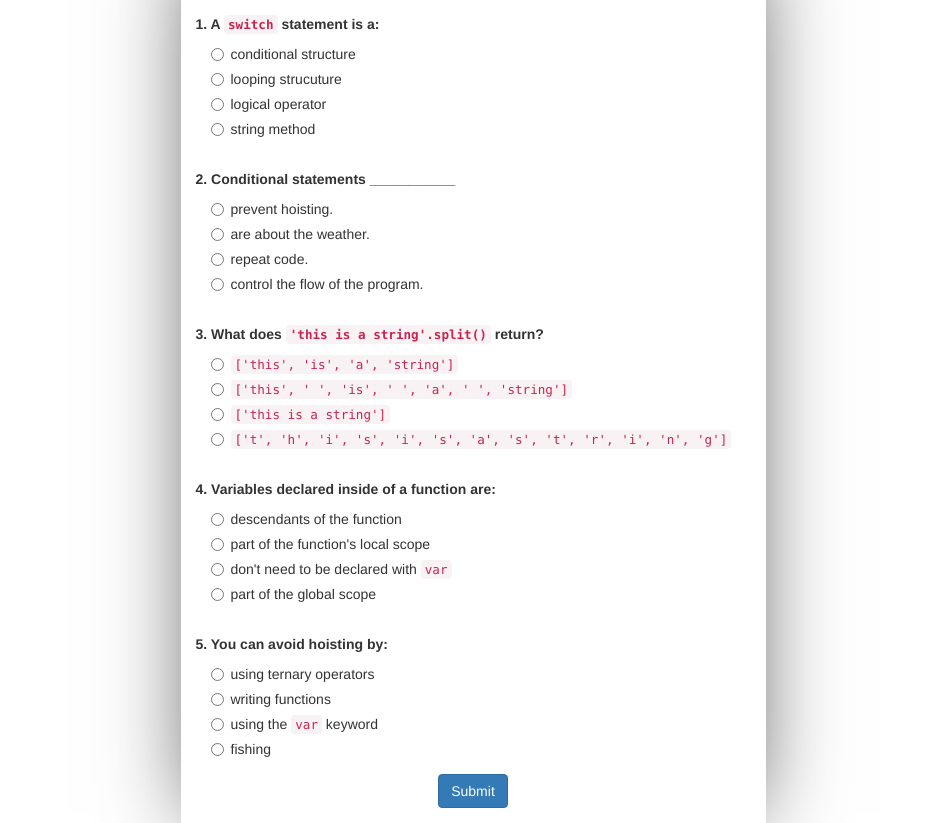
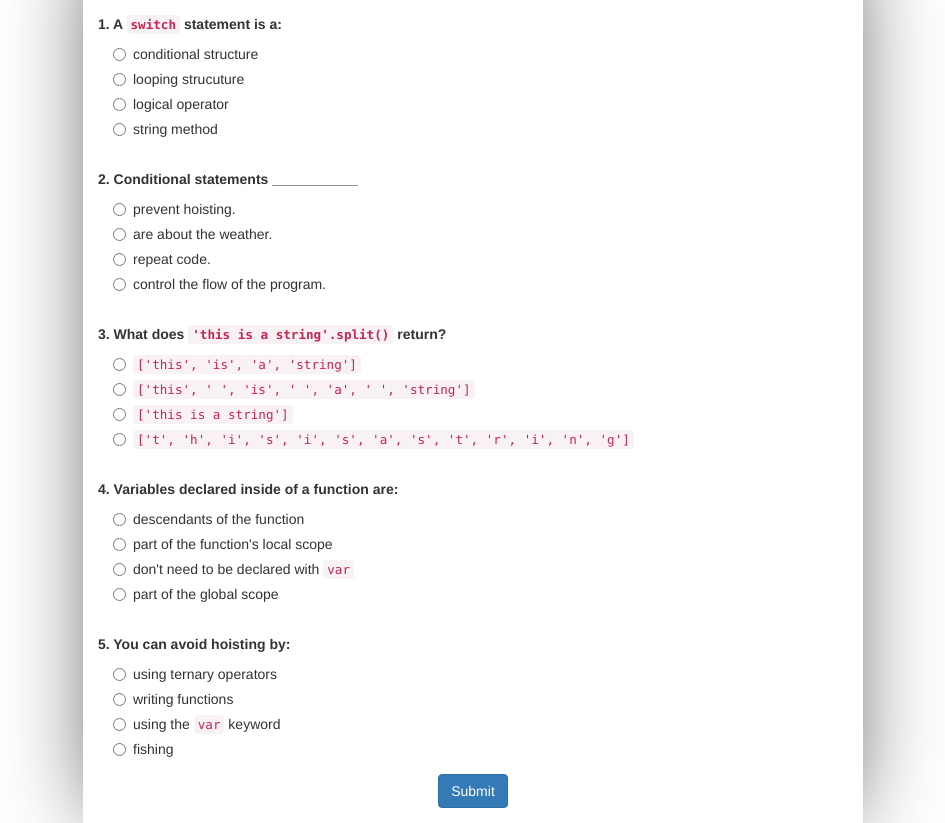
Before and after one commit to benhassara/js-simple-quiz, a plain HTML site: page index.html in a window 1280 px wide. Shown: the part 76-899 px from the top of the page, without its empty margins (167-1112 px from the left). Drawn offline with nearby package versions, Linux system fonts and the light colour scheme.

Commit message:
housekeeping

```diff
--- a/css/main.css
+++ b/css/main.css
@@ -1,4 +1,3 @@
-/* add custom styles */
 .shadow {
   box-shadow: 0px 9px 89px -18px rgba(0,0,0,0.75);
 }
--- a/index.html
+++ b/index.html
@@ -12,7 +12,7 @@
 
     <div class="container">
       <div class="row">
-        <div class="col-xs-10 col-xs-offset-1 col-md-6 col-md-offset-3 shadow">
+        <div class="col-xs-10 col-xs-offset-1 col-md-8 col-md-offset-2 shadow">
           <h1 class="text-center">Simple JavaScript Quiz</h1>
           <form id="js-quiz">
           </form>
--- a/js/main.js
+++ b/js/main.js
@@ -5,10 +5,8 @@ var activeQuestions = [];
 
 
 $(document).on('ready', function() {
-  // console.log('sanity check!');
   selectQuestions(5);
   var elems = genQuestions(5);
-
 
   for (var i = 0; i < elems.length; i++){
     $(elems[i]).appendTo($("#js-quiz"));
@@ -27,11 +25,9 @@ $(document).on('ready', function() {
     populateModal(answersGiven, $('.modal-body'));
 
     $("#ansModal").modal('show');
-
   });
 
   $('#ansModal').on('hide.bs.modal', function(){location.reload();});
-
 });
 
 function populateModal(answers, modal){
```
